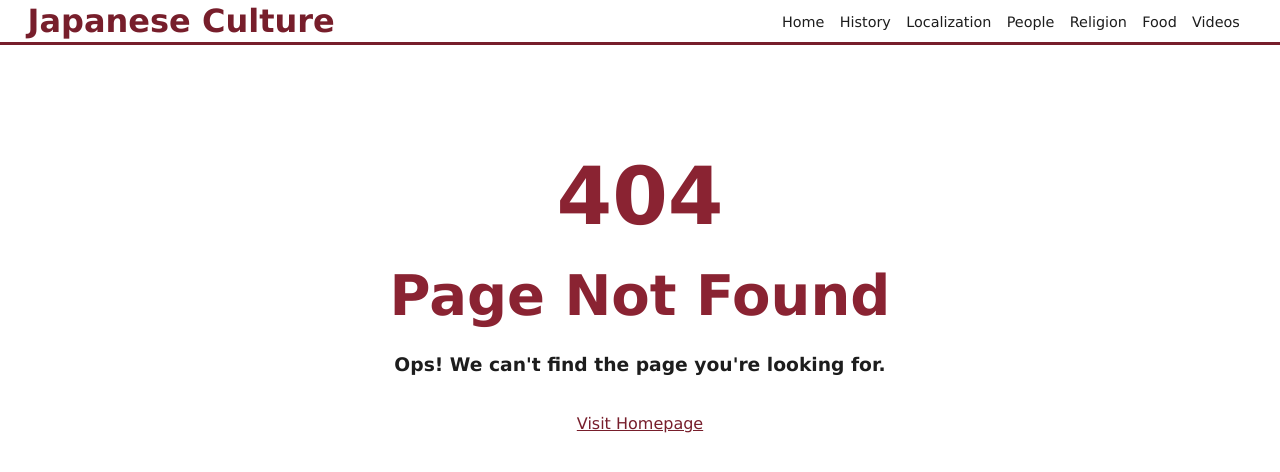
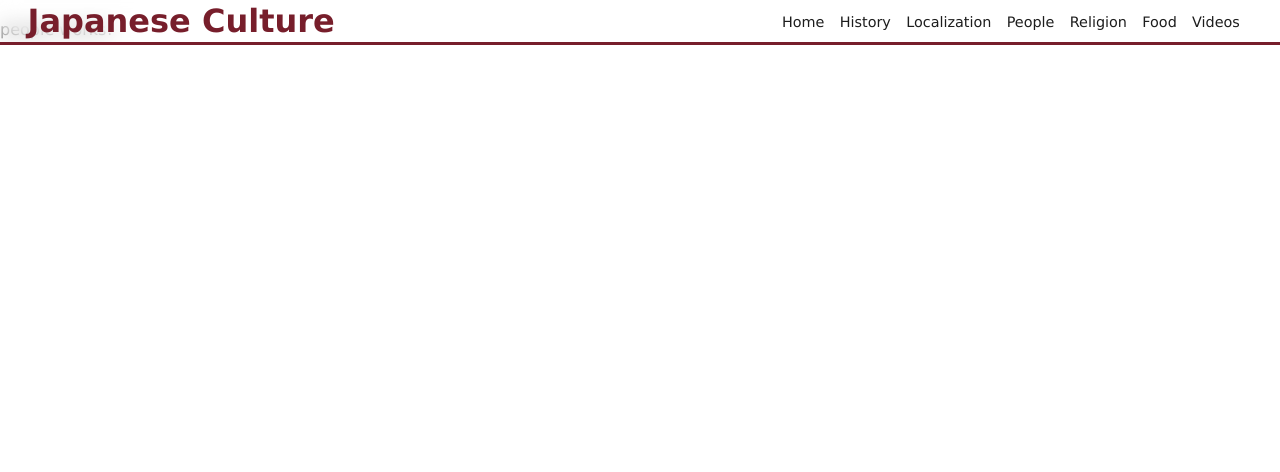
Before and after one commit to LeoAoki/japanese-culture, an Angular app: page /people in a window 1280 px wide. Before the commit this address had no page. Shown: the top 472 px of the page. Built offline with nearby package versions, Linux system fonts and the light colour scheme.

Commit message:
PeopleComponent adicionado

```diff
--- a/src/app/app-routing.module.ts
+++ b/src/app/app-routing.module.ts
@@ -4,6 +4,7 @@ import { HistoryComponent } from './components/main/history/history.component';
 import { HomeComponent } from './components/main/home/home.component';
 import { LocalizationComponent } from './components/main/localization/localization.component';
 import { PageNotfoundComponent } from './components/main/page-notfound/page-notfound.component';
+import { PeopleComponent } from './components/main/people/people.component';
 
 const routes: Routes = [
   // { path: '', component: HomeComponent },
@@ -11,6 +12,7 @@ const routes: Routes = [
   { path: 'home', component: HomeComponent },
   { path: 'history', component: HistoryComponent },
   { path: 'localization', component: LocalizationComponent },
+  { path: 'people', component: PeopleComponent },
 
   { path: '**', component: PageNotfoundComponent }
 ];
--- a/src/app/app.module.ts
+++ b/src/app/app.module.ts
@@ -9,6 +9,7 @@ import { FooterComponent } from './components/footer/footer.component';
 import { PageNotfoundComponent } from './components/main/page-notfound/page-notfound.component';
 import { LocalizationComponent } from './components/main/localization/localization.component';
 import { HistoryComponent } from './components/main/history/history.component';
+import { PeopleComponent } from './components/main/people/people.component';
 
 @NgModule({
   declarations: [
@@ -18,7 +19,8 @@ import { HistoryComponent } from './components/main/history/history.component';
     FooterComponent,
     PageNotfoundComponent,
     LocalizationComponent,
-    HistoryComponent
+    HistoryComponent,
+    PeopleComponent
   ],
   imports: [
     BrowserModule,
--- /dev/null
+++ b/src/app/components/main/people/people.component.html
@@ -0,0 +1 @@
+<p>people works!</p>
--- /dev/null
+++ b/src/app/components/main/people/people.component.ts
@@ -0,0 +1,15 @@
+import { Component, OnInit } from '@angular/core';
+
+@Component({
+  selector: 'app-people',
+  templateUrl: './people.component.html',
+  styleUrls: ['./people.component.css']
+})
+export class PeopleComponent implements OnInit {
+
+  constructor() { }
+
+  ngOnInit(): void {
+  }
+
+}
--- a/src/app/components/top-bar/top-bar.component.html
+++ b/src/app/components/top-bar/top-bar.component.html
@@ -13,7 +13,7 @@
             <a class="link" [routerLink]="['/home']">Home</a> &nbsp;
             <a class="link" [routerLink]="['/history']">History</a> &nbsp;
             <a class="link" [routerLink]="['/localization']">Localization</a> &nbsp;
-            <a class="link" [routerLink]="['/']">People</a> &nbsp;
+            <a class="link" [routerLink]="['/people']">People</a> &nbsp;
             <a class="link" [routerLink]="['/']">Religion</a> &nbsp;
             <a class="link" [routerLink]="['/']">Food</a> &nbsp;
             <a class="link" [routerLink]="['/']">Videos</a>
```
Also changed, not shown: src/app/components/main/people/people.component.css (added).
